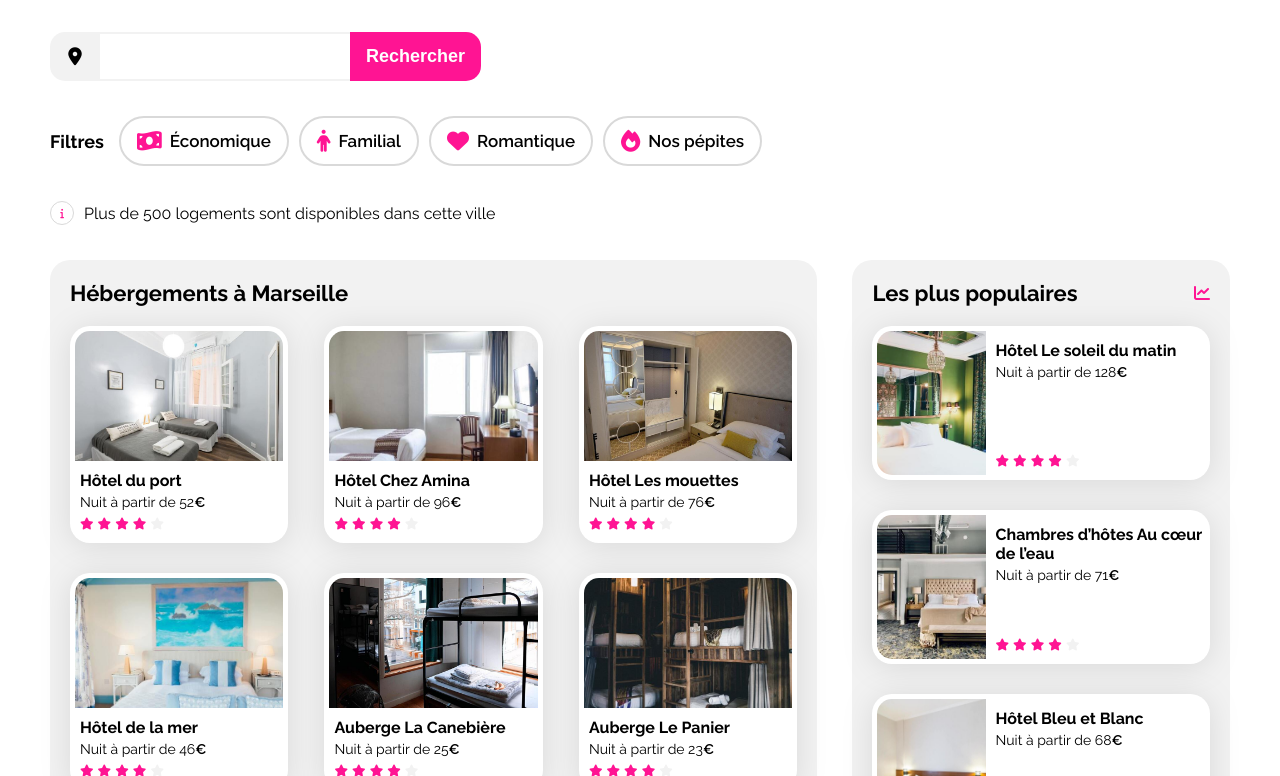
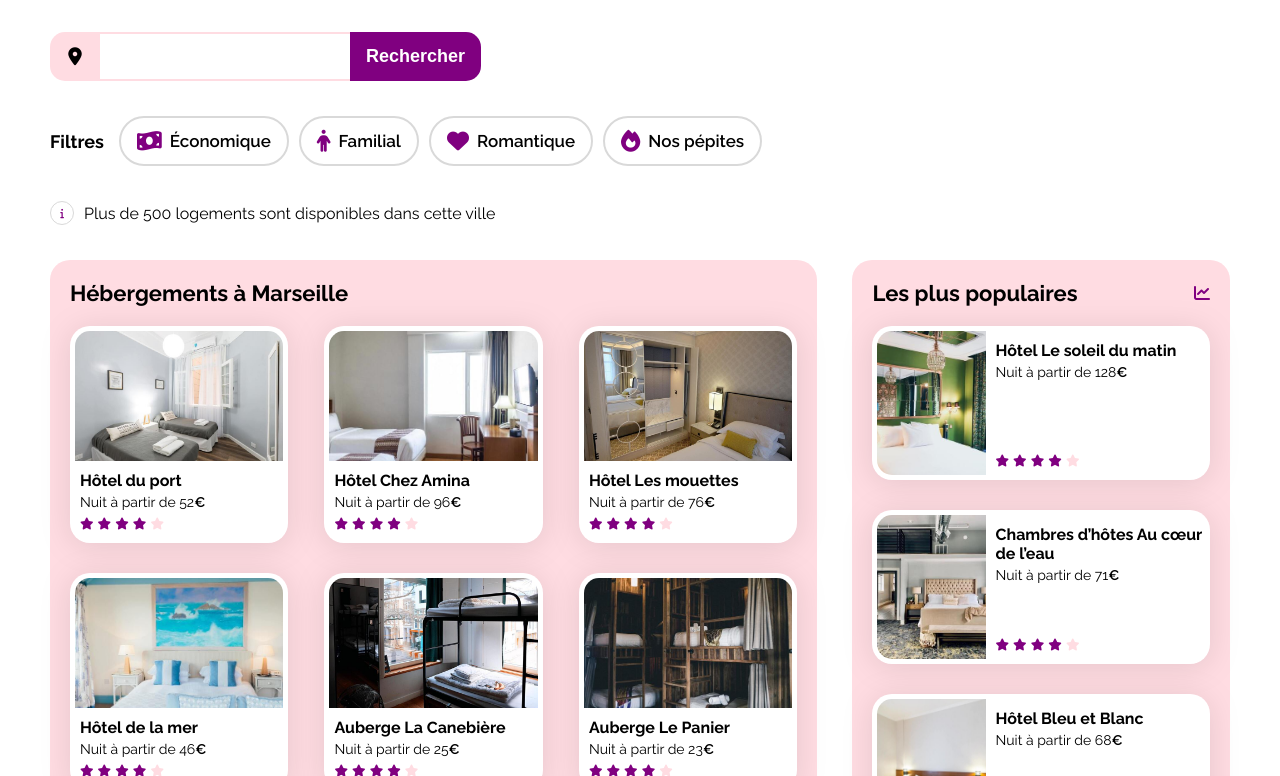
Before and after one commit to lesimpleliott/Booki, a plain HTML site: page index.html in a window 1280 px wide. Shown: the part 165-941 px from the top of the page. Drawn offline with Linux system fonts and the light colour scheme.

Commit message:
color test branch newstyle

```diff
--- a/css/style.css
+++ b/css/style.css
@@ -16,10 +16,10 @@
 /* DESIGN SYSTEM */
 :root {
     /* colors */
-    --main-color:deeppink; /* #0065FC */
-    --main-bg-color: #F2F2F2;
-    --border-color: #D9D9D9;
-    --filter-bg-color: #DEEBFF;
+    --main-color: purple; /* #0065FC */
+    --main-bg-color: rgb(255, 220, 226); /* #F2F2F2 */
+    --border-color: #D9D9D9; /* #D9D9D9 */
+    --filter-bg-color: #deffe3; /* #DEEBFF */
 
     /* text configuration */
     --h1-font-size: 22px;
```
